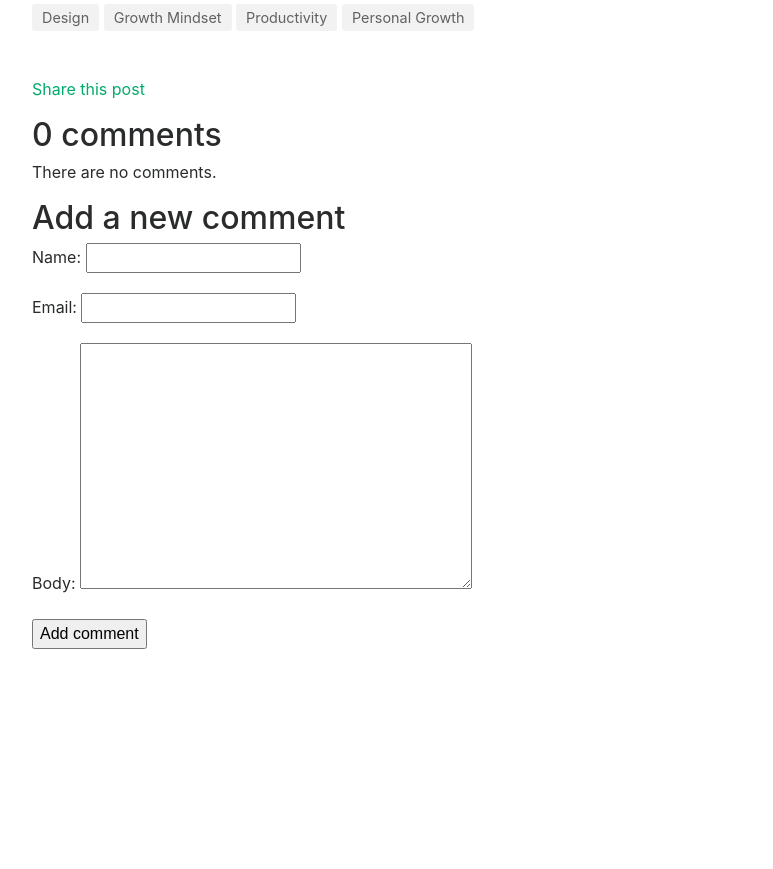
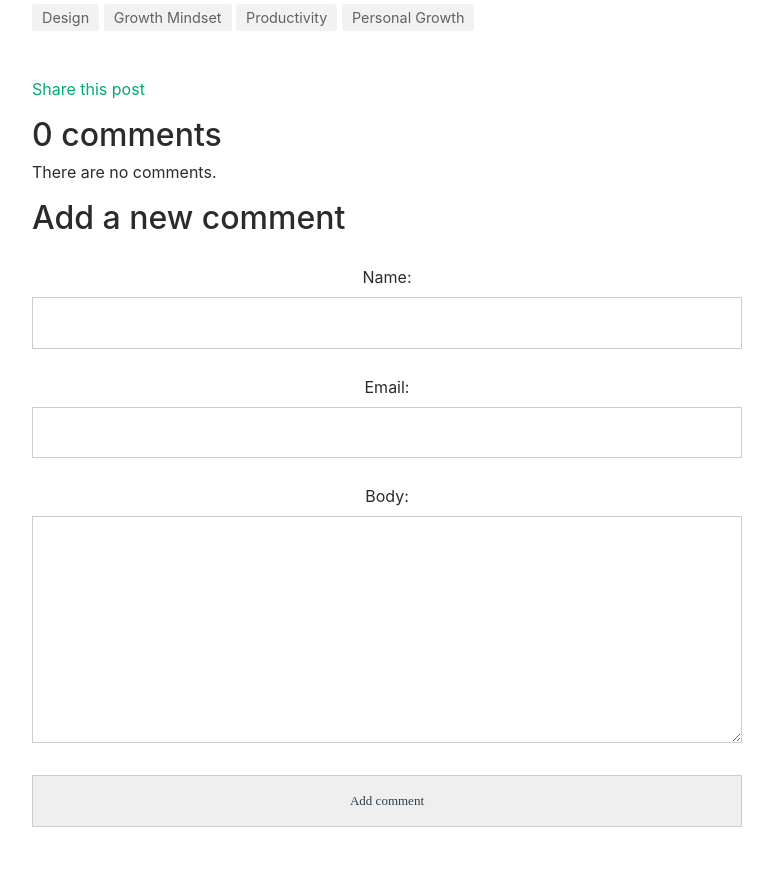
Before and after one commit to leroyleow/django-blog, a Django app: a page that uses blog/templates/blog/post/includes/comment_form.html in a window 1280 px wide. Shown: the part 958-1827 px from the top of the page, without its empty margins (68-841 px from the left). Before the commit the page ends 1607 px from the top, so only its background shows below. Run offline with Django 4.2, Linux system fonts and the light colour scheme; data comes from the database, SQL or seed files in the repository; both versions use the stored data as it was after the commit; some libraries are stand-ins or nearby versions.

Commit message:
style comment

```diff
--- a/blog/static/css/blog.css
+++ b/blog/static/css/blog.css
@@ -441,3 +441,87 @@ ul.tags li a:hover {
 	border-radius:50%;
 	font-size:12px;
 }
+
+/*form styles*/
+#msform {
+    text-align: center;
+    position: relative;
+    margin-top: 30px;
+}
+
+#msform fieldset {
+    background: white;
+    border: 0 none;
+    border-radius: 0px;
+    box-shadow: 0 0 15px 1px rgba(0, 0, 0, 0.4);
+    padding: 20px 30px;
+    box-sizing: border-box;
+    width: 80%;
+    margin: 0 10%;
+
+    /*stacking fieldsets above each other*/
+    position: relative;
+}
+
+/*Hide all except first fieldset*/
+#msform fieldset:not(:first-of-type) {
+    display: none;
+}
+
+/*inputs*/
+#msform input, #msform textarea {
+    padding: 15px;
+    border: 1px solid #ccc;
+    border-radius: 0px;
+    margin-bottom: 10px;
+    width: 100%;
+    box-sizing: border-box;
+    font-family: montserrat;
+    color: #2C3E50;
+    font-size: 13px;
+}
+
+#msform input:focus, #msform textarea:focus {
+    -moz-box-shadow: none !important;
+    -webkit-box-shadow: none !important;
+    box-shadow: none !important;
+    border: 1px solid #ee0979;
+    outline-width: 0;
+    transition: All 0.5s ease-in;
+    -webkit-transition: All 0.5s ease-in;
+    -moz-transition: All 0.5s ease-in;
+    -o-transition: All 0.5s ease-in;
+}
+
+/*buttons*/
+#msform .action-button {
+    width: 100px;
+    background: #ee0979;
+    font-weight: bold;
+    color: white;
+    border: 0 none;
+    border-radius: 25px;
+    cursor: pointer;
+    padding: 10px 5px;
+    margin: 10px 5px;
+}
+
+#msform .action-button:hover, #msform .action-button:focus {
+    box-shadow: 0 0 0 2px white, 0 0 0 3px #ee0979;
+}
+
+#msform .action-button-previous {
+    width: 100px;
+    background: #C5C5F1;
+    font-weight: bold;
+    color: white;
+    border: 0 none;
+    border-radius: 25px;
+    cursor: pointer;
+    padding: 10px 5px;
+    margin: 10px 5px;
+}
+
+#msform .action-button-previous:hover, #msform .action-button-previous:focus {
+    box-shadow: 0 0 0 2px white, 0 0 0 3px #C5C5F1;
+}
--- a/blog/templates/blog/post/includes/comment_form.html
+++ b/blog/templates/blog/post/includes/comment_form.html
@@ -1,5 +1,5 @@
 <h2>Add a new comment</h2>
-<form action="{% url "blog:post_comment" post.id %}" method="post">
+<form id="msform" action="{% url "blog:post_comment" post.id %}" method="post">
   {{ form.as_p }}
   {% csrf_token %}
   <p><input type="submit" value="Add comment"></p>
```
Also changed, not shown: db.sqlite3.
